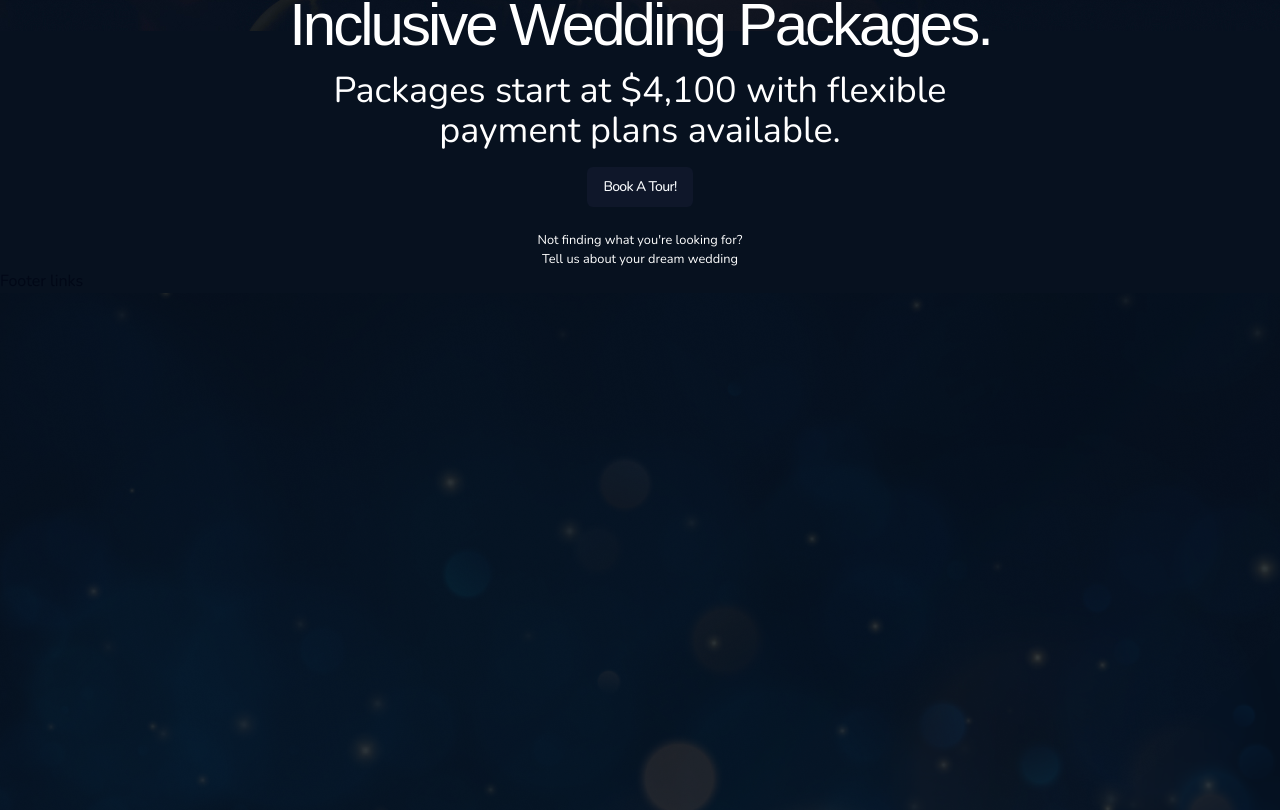
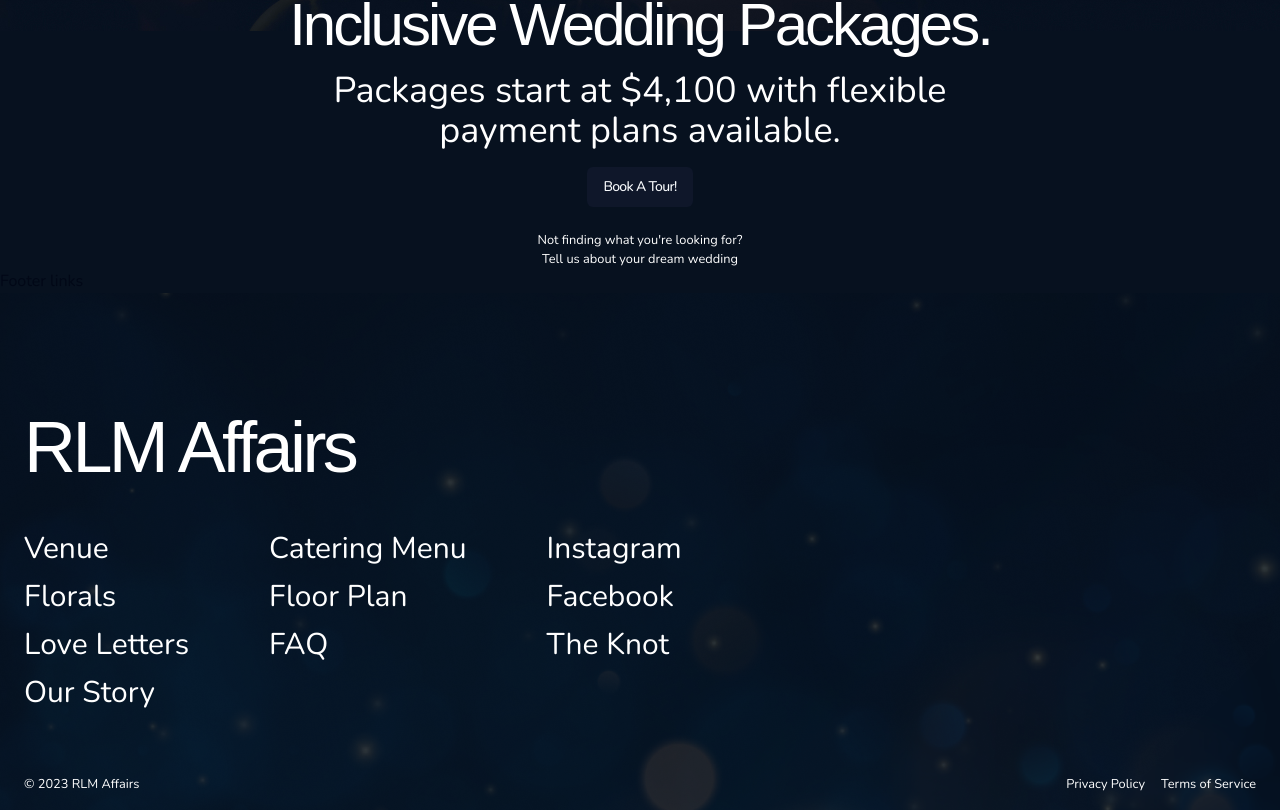
Before and after one commit to Dillonzellis/rlmaffairs-v4, a Next.js app: page / in a window 1280 px wide. Shown: the part 5582-6392 px from the top of the page. Built offline with nearby package versions, Linux system fonts and the light colour scheme; a web font is replaced by a local one.

Commit message:
feat: basic footer nav

```diff
--- a/src/components/Footer.tsx
+++ b/src/components/Footer.tsx
@@ -1,13 +1,17 @@
 import Image from "next/image";
 import { FooterCTA } from "./FooterCTA";
+import { FooterLinks } from "./FooterLinks";
 
 export const Footer = () => {
   return (
     <footer className="bg-[#07111F]">
       <FooterCTA />
       <div>Footer links</div>
-      <div>
+      <div className="relative">
         <Image src="/footer-bg.png" alt="logo" width={1280} height={517} />
+        <div className="absolute bottom-4 text-white w-full">
+          <FooterLinks />
+        </div>
       </div>
     </footer>
   );
--- /dev/null
+++ b/src/components/FooterLinks.tsx
@@ -0,0 +1,83 @@
+import MaxWidthWrapper from "@/components/MaxWidthWrapper";
+import Link from "next/link";
+
+const footerNav = [
+  {
+    linksCol: [
+      { label: "Venue", href: "/venue" },
+      { label: "Florals", href: "/florals" },
+      { label: "Love Letters", href: "/event-planning" },
+      { label: "Our Story", href: "/our-story" },
+    ],
+  },
+  {
+    linksCol: [
+      { label: "Catering Menu", href: "/venue" },
+      { label: "Floor Plan", href: "/florals" },
+      { label: "FAQ", href: "/event-planning" },
+    ],
+  },
+  {
+    linksCol: [
+      { label: "Instagram", href: "/venue" },
+      { label: "Facebook", href: "/event-planning" },
+      { label: "The Knot", href: "/our-story" },
+    ],
+  },
+];
+
+interface FooterLinkProps {
+  label: string;
+  href: string;
+}
+
+const FooterCol = ({ children }: { children: React.ReactNode }) => {
+  return <ul className="space-y-3">{children}</ul>;
+};
+
+const FooterLink = ({ label, href }: FooterLinkProps) => {
+  return (
+    <li>
+      <Link
+        href={href}
+        className="hover:underline underline-offset-4 text-3xl font-light"
+      >
+        {label}
+      </Link>
+    </li>
+  );
+};
+
+export const FooterLinks = () => {
+  return (
+    <MaxWidthWrapper>
+      <div className="font-serif text-7xl tracking-tighter pb-12">
+        RLM Affairs
+      </div>
+      <div className="flex gap-20 pb-16">
+        {footerNav.map((col, idx) => (
+          <FooterCol key={idx}>
+            {col.linksCol.map((link) => (
+              <FooterLink
+                key={link.label}
+                href={link.href}
+                label={link.label}
+              />
+            ))}
+          </FooterCol>
+        ))}
+      </div>
+      <div className="flex justify-between">
+        <small>&copy; 2023 RLM Affairs</small>
+        <div className="flex gap-4">
+          <small>
+            <Link href="">Privacy Policy</Link>
+          </small>
+          <small>
+            <Link href="">Terms of Service</Link>
+          </small>
+        </div>
+      </div>
+    </MaxWidthWrapper>
+  );
+};
--- /dev/null
+++ b/src/data/footerNav.ts
@@ -0,0 +1,24 @@
+export const footerNav = [
+  {
+    linksCol: [
+      { label: "Venue", href: "/venue" },
+      { label: "Florals", href: "/florals" },
+      { label: "Event Planning", href: "/event-planning" },
+      { label: "Our Story", href: "/our-story" },
+    ],
+  },
+  {
+    linksCol: [
+      { label: "Venue", href: "/venue" },
+      { label: "Florals", href: "/florals" },
+      { label: "Event Planning", href: "/event-planning" },
+    ],
+  },
+  {
+    linksCol: [
+      { label: "Venue", href: "/venue" },
+      { label: "Event Planning", href: "/event-planning" },
+      { label: "Our Story", href: "/our-story" },
+    ],
+  },
+];
```
